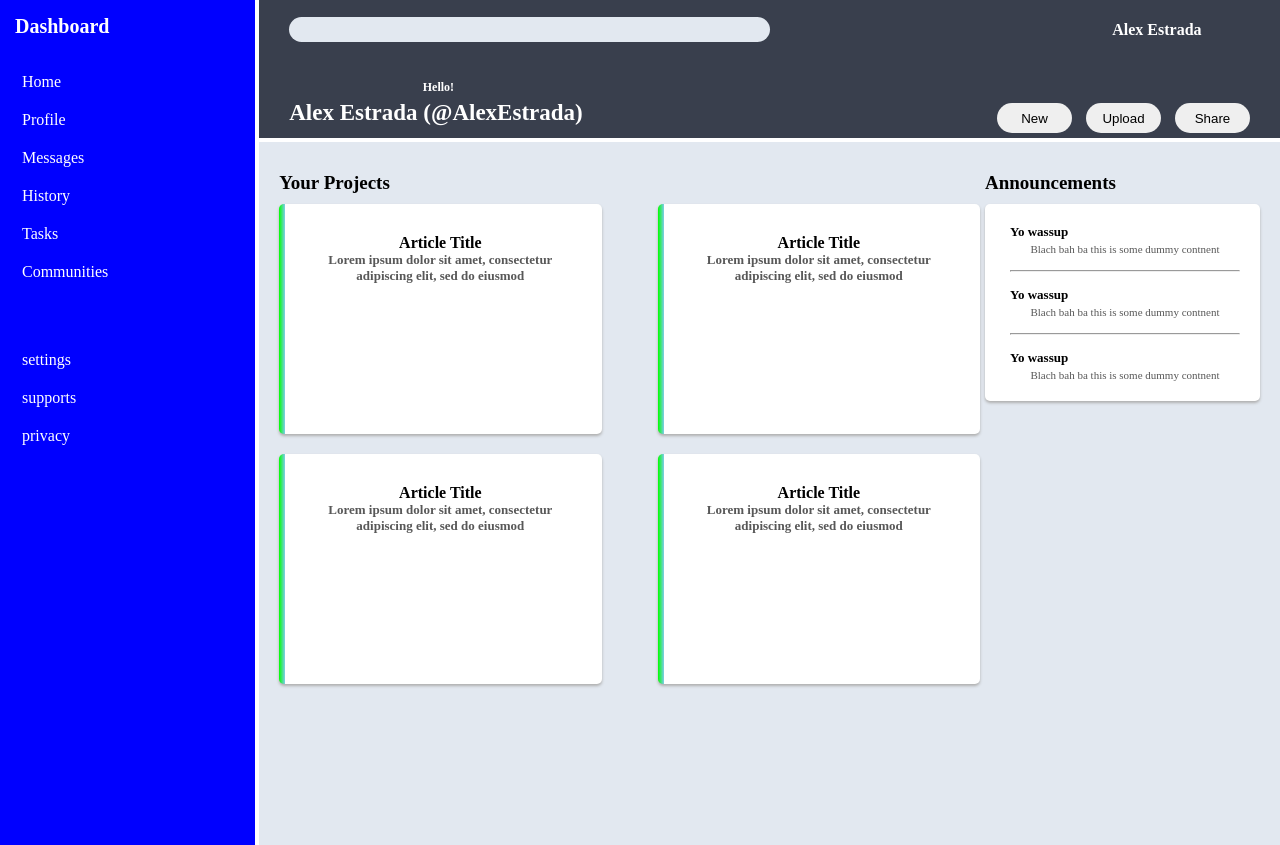
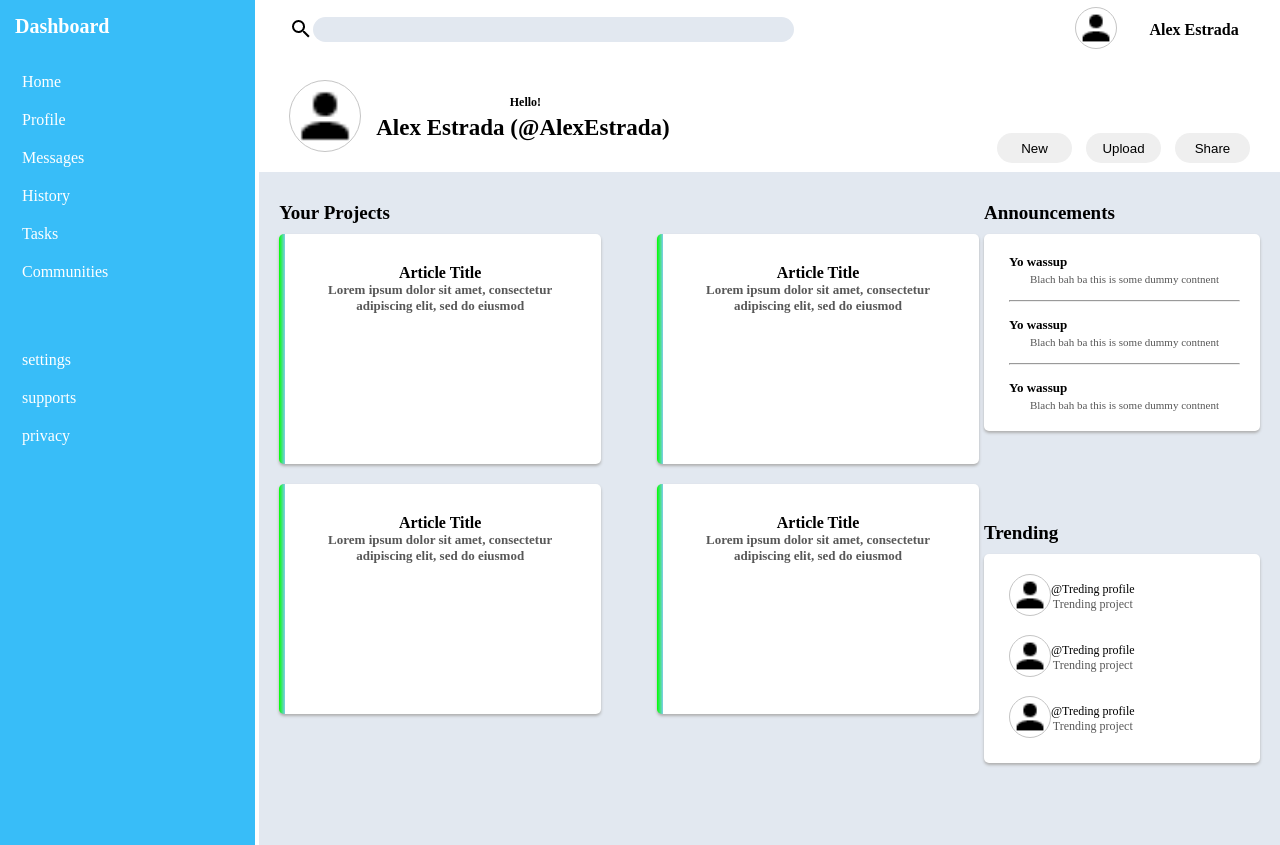
Before and after one commit to alexestrada1/dashboard, a plain HTML site: page index.html in a window 1280 px wide. Shown: the top 845 px of the page. Drawn offline with Linux system fonts and the light colour scheme.

Commit message:
Just about finished up, all that is left is dashboard icons and font

```diff
--- a/index.html
+++ b/index.html
@@ -13,11 +13,15 @@
       <div class="header">
         <div class="top-header">
             <div class="search-bar">
+              <div class="search-img">
+                <input type="image" class="search-icon" form="myform" src="images/magnify-24.png">
+             </div>
                 <form id="myform" method="get" action="#">
                     <input class="search-input" type="text" id="searchresult" name="searchresult" value=""><br><br>
                 </form>
             </div>
             <div class="profile-bar">
+              <div><img class="profile-pic-small" src="images/account-24.png" alt="profile picture"></div>
               <div>Alex Estrada</div>
           </div>
 
@@ -25,8 +29,10 @@
         <div class="bottom-header">
 
         <div class="profile-display">
-            <div class="greeting">Hello!</div>
+          <div><img class="profile-pic-large" src="images/account-24.png" alt="profile picture"></div>
+            <div><div class="greeting">Hello!</div>
             <div class="name">Alex Estrada (@AlexEstrada)</div>
+          </div>
         </div>
         <div class="make-post">
           <button class="head-button">New</button>
@@ -97,6 +103,33 @@
           <div class="announcement-description"> Blach bah ba this is some dummy contnent</div>
         </div>
       </div>
+
+      <div class="trending-section">
+        <div class="announcements-heading">Trending</div>
+        <div class="trending-container">
+          <div class="trending-profile">
+            <div><img src="images/account-24.png" alt="profile pic" class="profile-pic-small"></div>
+            <div class="trending-profile-info">
+                <div class="trending-username">@Treding profile</div>
+                <div class="trending-project">Trending project</div>
+            </div>
+        </div>
+        <div class="trending-profile">
+          <div><img src="images/account-24.png" alt="profile pic" class="profile-pic-small"></div>
+            <div class="trending-profile-info">
+                <div class="trending-username">@Treding profile</div>
+                <div class="trending-project">Trending project</div>
+            </div>
+        </div>
+        <div class="trending-profile">
+          <div><img src="images/account-24.png" alt="profile pic" class="profile-pic-small"></div>
+          <div class="trending-profile-info">
+              <div class="trending-username">@Treding profile</div>
+              <div class="trending-project">Trending project</div>
+          </div>
+      </div>
+        </div>
+      </div>
     </div>
     </div>
   </body>
--- a/styles.css
+++ b/styles.css
@@ -13,8 +13,8 @@
 
 
 .header {
-  color: white;
-    background-color: #393f4d;
+    color: black;
+    background-color: white;
     grid-column: 2 / 3;
     grid-row: 1/2;
     grid-template-columns: 1fr 2fr;
@@ -48,6 +48,18 @@
     margin-left: 15px;
     font-weight: bold;
 }
+.profile-pic-small {
+  width: 40px;
+  height: 40px;
+  border-radius: 30px;
+  border: 1px solid rgb(197, 197, 197);
+}
+.profile-pic-large {
+  width: 70px;
+  border-radius: 50px;
+  border: 1px solid rgb(197, 197, 197);
+  margin-right: 15px;
+}
 
 .bottom-header {
   display: flex;
@@ -57,6 +69,7 @@
 }
 
 .profile-display {
+  display: flex;
   align-items: center;
   font-weight: bold;
   margin-bottom: 12px;
@@ -92,7 +105,7 @@
 
 .sidebar {
     color: white;
-    background-color: blue;
+    background-color: #38bdf8;
     grid-row: 1 / 4;
     gap: 50px;
     padding: 15px 20px 20px 15px;
@@ -136,10 +149,10 @@
 .main{
     background-color: rgba(226,232,240,255);
     grid-column: 2 / 3;
-    grid-row: 2 / 3;
+    grid-row: 2/ 3;
     display: grid;
     grid-template-columns: 3fr 1fr;
-    grid-template-rows: 1fr 1fr;
+    grid-template-rows: 320px 320px;
     padding: 30px 20px 40px 20px;
     max-height: 100%;
   }
@@ -190,7 +203,6 @@
 
 .announcements{
   grid-column: 2/3;
-  grid-row: 1/2;
   padding-bottom: 10px;
 }
 .announcements-heading{
@@ -220,3 +232,28 @@
 hr {
   margin: 15px 0 15px 0;
 }
+.trending-section{
+  grid-column: 2/3;
+  grid-row: 2/3;
+}
+.trending-container{
+  background-color: white;
+  box-shadow: 0px 2px 3px rgb(175, 175, 175);
+  padding: 20px 20px 6px 25px;
+  border-radius: 5px;
+  min-width: 231px;
+}
+.trending-profile{
+  display: flex;
+  align-items: center;
+  padding-bottom: 15px;
+}
+.trending-username {
+  font-size: 12px;
+  font-weight: 400px;
+}
+
+.trending-project {
+  font-size: 12px;
+  color: rgb(88, 88, 88);
+}
```
Also changed, not shown: images/account-24.png (added), images/magnify-24.png (added).
